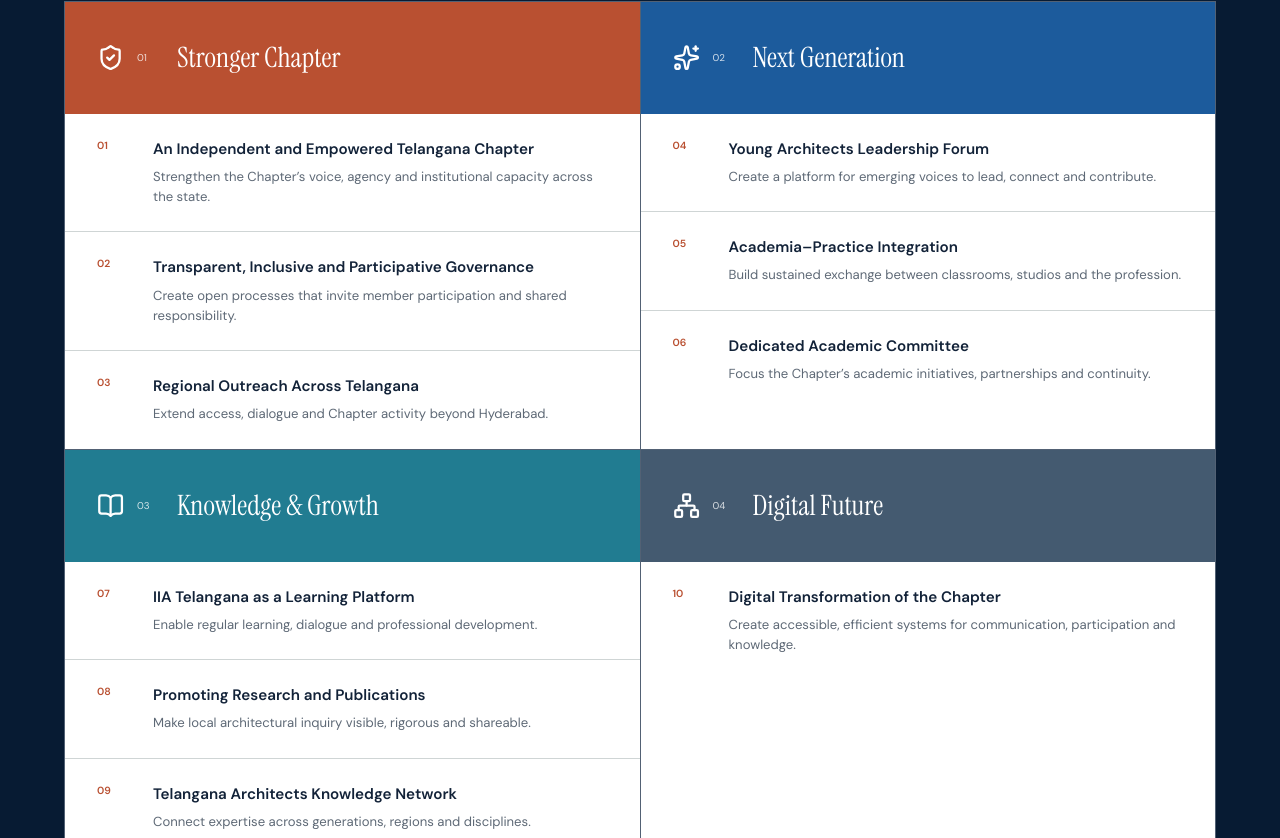
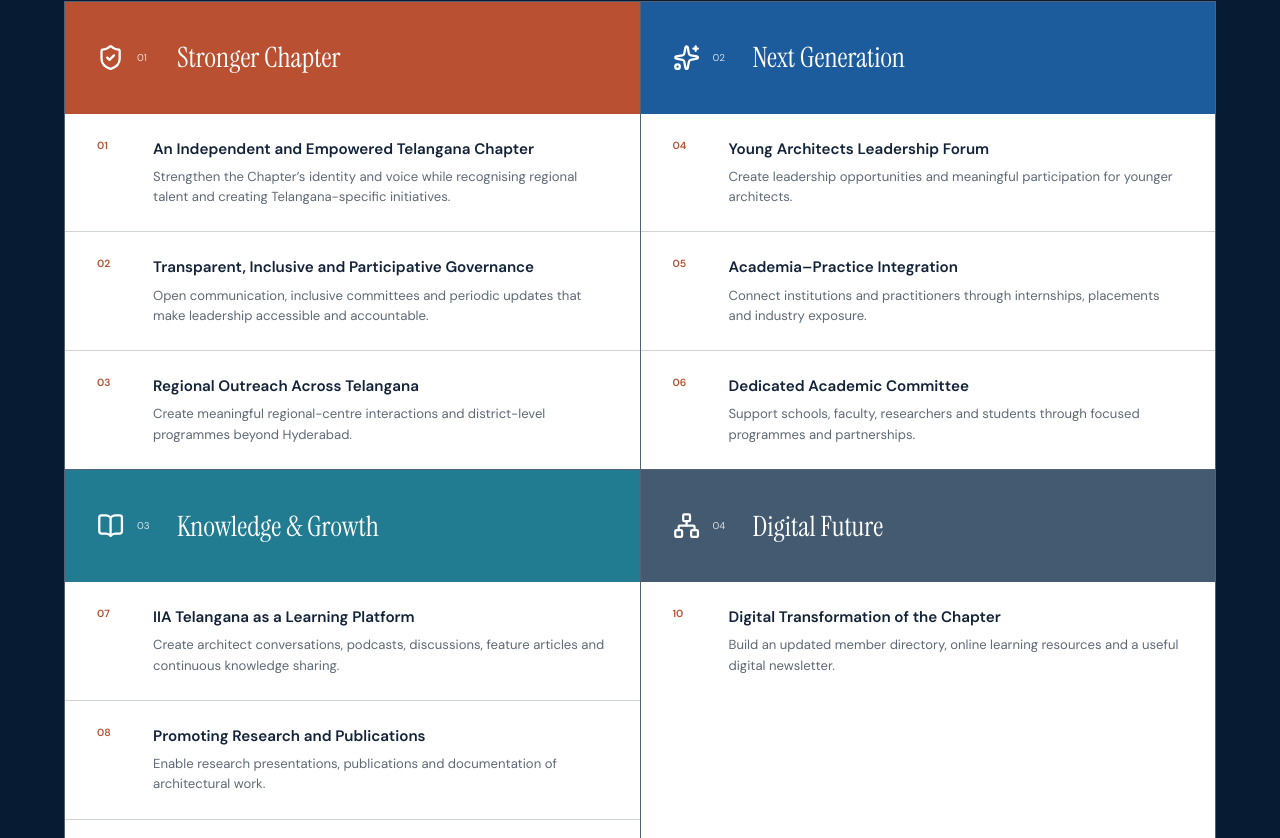
Before and after one commit to shivasricharan/adityasingaraju, a React (Vite) app: page / in a window 1280 px wide. Shown: the part 3762-4600 px from the top of the page. Built offline with nearby package versions, Linux system fonts and the light colour scheme.

Commit message:
Redesign campaign website

```diff
--- a/src/data/commitments.ts
+++ b/src/data/commitments.ts
@@ -1,20 +1,20 @@
 export const commitmentGroups = [
   { theme: 'Stronger Chapter', items: [
-    ['An Independent and Empowered Telangana Chapter', 'Strengthen the Chapter’s voice, agency and institutional capacity across the state.'],
-    ['Transparent, Inclusive and Participative Governance', 'Create open processes that invite member participation and shared responsibility.'],
-    ['Regional Outreach Across Telangana', 'Extend access, dialogue and Chapter activity beyond Hyderabad.'],
+    ['An Independent and Empowered Telangana Chapter', 'Strengthen the Chapter’s identity and voice while recognising regional talent and creating Telangana-specific initiatives.'],
+    ['Transparent, Inclusive and Participative Governance', 'Open communication, inclusive committees and periodic updates that make leadership accessible and accountable.'],
+    ['Regional Outreach Across Telangana', 'Create meaningful regional-centre interactions and district-level programmes beyond Hyderabad.'],
   ]},
   { theme: 'Next Generation', items: [
-    ['Young Architects Leadership Forum', 'Create a platform for emerging voices to lead, connect and contribute.'],
-    ['Academia–Practice Integration', 'Build sustained exchange between classrooms, studios and the profession.'],
-    ['Dedicated Academic Committee', 'Focus the Chapter’s academic initiatives, partnerships and continuity.'],
+    ['Young Architects Leadership Forum', 'Create leadership opportunities and meaningful participation for younger architects.'],
+    ['Academia–Practice Integration', 'Connect institutions and practitioners through internships, placements and industry exposure.'],
+    ['Dedicated Academic Committee', 'Support schools, faculty, researchers and students through focused programmes and partnerships.'],
   ]},
   { theme: 'Knowledge & Growth', items: [
-    ['IIA Telangana as a Learning Platform', 'Enable regular learning, dialogue and professional development.'],
-    ['Promoting Research and Publications', 'Make local architectural inquiry visible, rigorous and shareable.'],
-    ['Telangana Architects Knowledge Network', 'Connect expertise across generations, regions and disciplines.'],
+    ['IIA Telangana as a Learning Platform', 'Create architect conversations, podcasts, discussions, feature articles and continuous knowledge sharing.'],
+    ['Promoting Research and Publications', 'Enable research presentations, publications and documentation of architectural work.'],
+    ['Telangana Architects Knowledge Network', 'Connect senior architects, young professionals, academicians, students and industry experts.'],
   ]},
   { theme: 'Digital Future', items: [
-    ['Digital Transformation of the Chapter', 'Create accessible, efficient systems for communication, participation and knowledge.'],
+    ['Digital Transformation of the Chapter', 'Build an updated member directory, online learning resources and a useful digital newsletter.'],
   ]},
 ]
```
